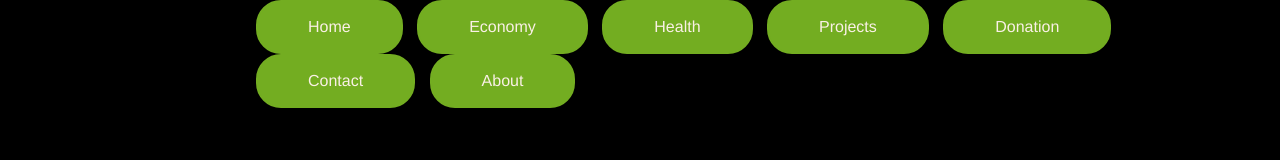
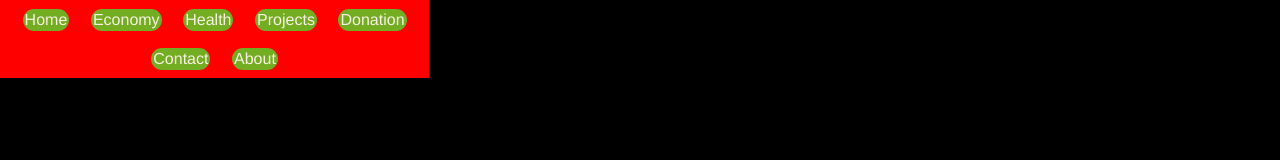
Before and after one commit to theanarch/JavaScript1, a website: page html/index.html in a window 1280 px wide. Drawn offline with Linux system fonts and the light colour scheme.

Commit message:
navbar experiment

```diff
--- a/css/style.css
+++ b/css/style.css
@@ -9,11 +9,10 @@
  * General *
  **********/
 
-.site_text_format .text_contact{
+.site_text_format .text_contact {
     color: linen;
     font-family: Helvetica, sans-serif, Arial;
 }
-
 
 /* .navbar {
     overflow: hidden;
@@ -100,41 +99,40 @@
     margin: 0;
 }
 
-body{
+body {
     background: black;
 }
 
-nav {
-    /* float: left; */
+#navbar {
+    float: left;
     width: 100%;
-    background: auto;
 }
 
-.clearfix:after {
+/* .clearfix:after {
     clear: both;
     display: block;
     content: "";
-}
+} */
 
-nav>ul {
-    float: right;
-    width: 80%;
-    background: auto;
+#navbar>ul {
+    float: left;
+    display: block;
+    text-align: center;
+    width: auto;
+    background: red;
     font-family: Arial, Helvetica, sans-serif;
 }
 
 nav>ul>li {
     display: inline-block;
-    width: auto;
-    margin-right: 10px;
-    line-height: 50px;
+    margin: 2%;
+    /* line-height: 50px; */
     border-radius: 25px;
     border: 2px solid #73AD21;
     background: #73AD21;
 }
 
 nav>ul li a {
-    padding: 50px;
     color: linen;
     font-family: Helvetica, sans-serif, Arial;
 }
@@ -148,7 +146,7 @@ nav>ul>li:hover {
 }
 
 .dropdown {
-      overflow: hidden;
+    overflow: hidden;
 }
 
 .dropdown .icon:after {
@@ -167,7 +165,6 @@ nav>ul>li:hover {
     /* display: inline-block; */
 }
 
-
 /**********
  * Economy *
  **********/
@@ -180,7 +177,7 @@ nav>ul>li:hover {
  * Donation *
  **********/
 
-div.davidInit{
+div.davidInit {
     color: #ff9999;
     width: 46em;
     text-align: center;
@@ -204,11 +201,11 @@ h1.h1David {
     vertical-align: text-top;
 }
 
-.bitadd{
-    color:yellow;
+.bitadd {
+    color: yellow;
 }
 
-.davidEnd{
+.davidEnd {
     margin: 20;
 }
 
@@ -216,19 +213,18 @@ h1.h1David {
  * About *
  **********/
 
-
 /**********
  * Contact *
  **********/
 
-.h1_contact{
+.h1_contact {
     color: linen;
     font-family: Helvetica, sans-serif, Arial;
     margin-left: 3%;
     margin-top: 3%;
 }
 
-.text_contact{
+.text_contact {
     /* color: linen;
     font-family: Helvetica, sans-serif, Arial; */
     font-size: 16px;
@@ -236,19 +232,17 @@ h1.h1David {
     margin-top: 0.5%;
 }
 
-.contactfield_contact{
+.contactfield_contact {
     position: absolute;
     width: 0;
     margin-left: 10%;
     margin-top: 10%;
 }
 
-fieldset#id_fieldsetcontact{
+fieldset#id_fieldsetcontact {
     padding: 10px;
     width: 9.375em;
     color: linen;
 }
 
-.h2_contact{
-
-}
+.h2_contact {}
--- a/html/index.html
+++ b/html/index.html
@@ -12,7 +12,7 @@
 
 
 <body>
-    <nav class="clearfix">
+    <nav id="navbar">
         <ul>
             <li>
                 <a href="../html/index.html">Home</a>
```
Also changed, not shown: html/index2.html (deleted, +0 -65 lines), html/menu.html (+0 -2 lines), html/Home.html (deleted).
